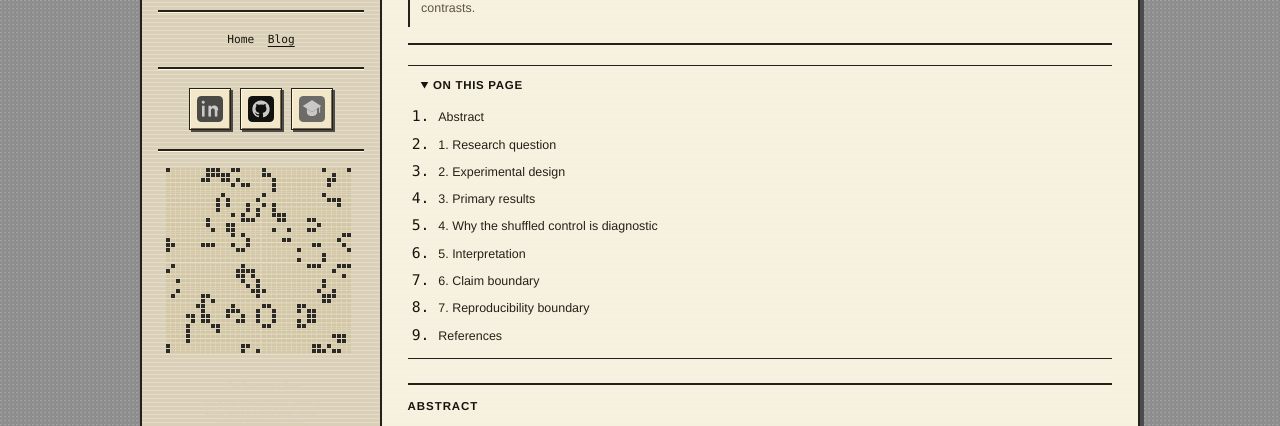
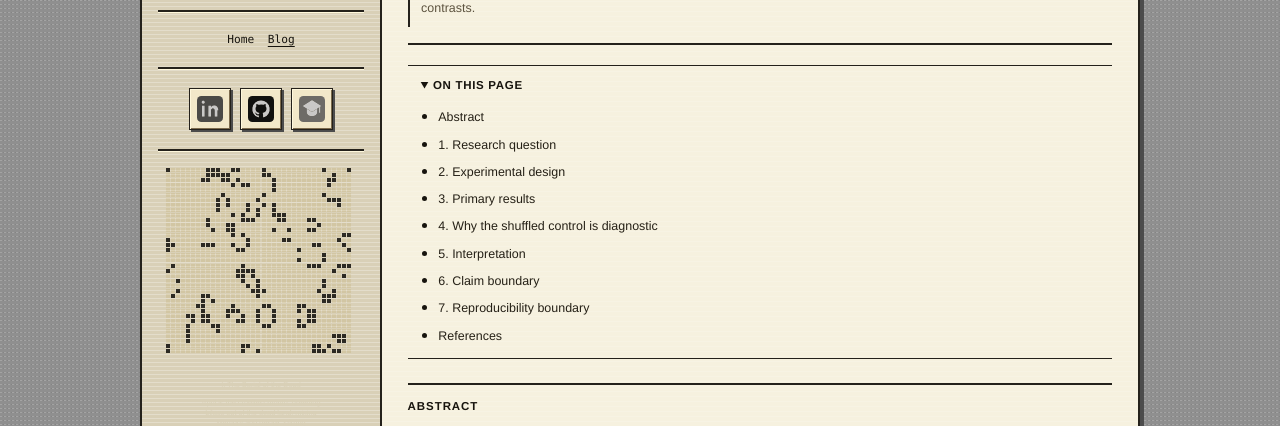
Before and after one commit to lrgthu/lrgthu.github.io, a Jekyll site: the page built from _posts/2026-09-05-when-brain-supervision-helps-for-the-wrong-reason.md, in a window 1280 px wide. Shown: the part 227-653 px from the top of the page. Built offline with Jekyll 4.4.1, drawn with Linux system fonts in a browser that asks for light colours.

Commit message:
Remove duplicate TOC numbering

```diff
--- a/_layouts/post.html
+++ b/_layouts/post.html
@@ -40,7 +40,7 @@ layout: default
   {% if toc_enabled and page.placeholder != true %}
     <details class="blog-toc" data-blog-toc{% if toc_open %} open{% endif %}>
       <summary>On this page</summary>
-      <ol class="blog-toc-list" data-blog-toc-list></ol>
+      <ul class="blog-toc-list" data-blog-toc-list></ul>
     </details>
   {% endif %}
 
```
